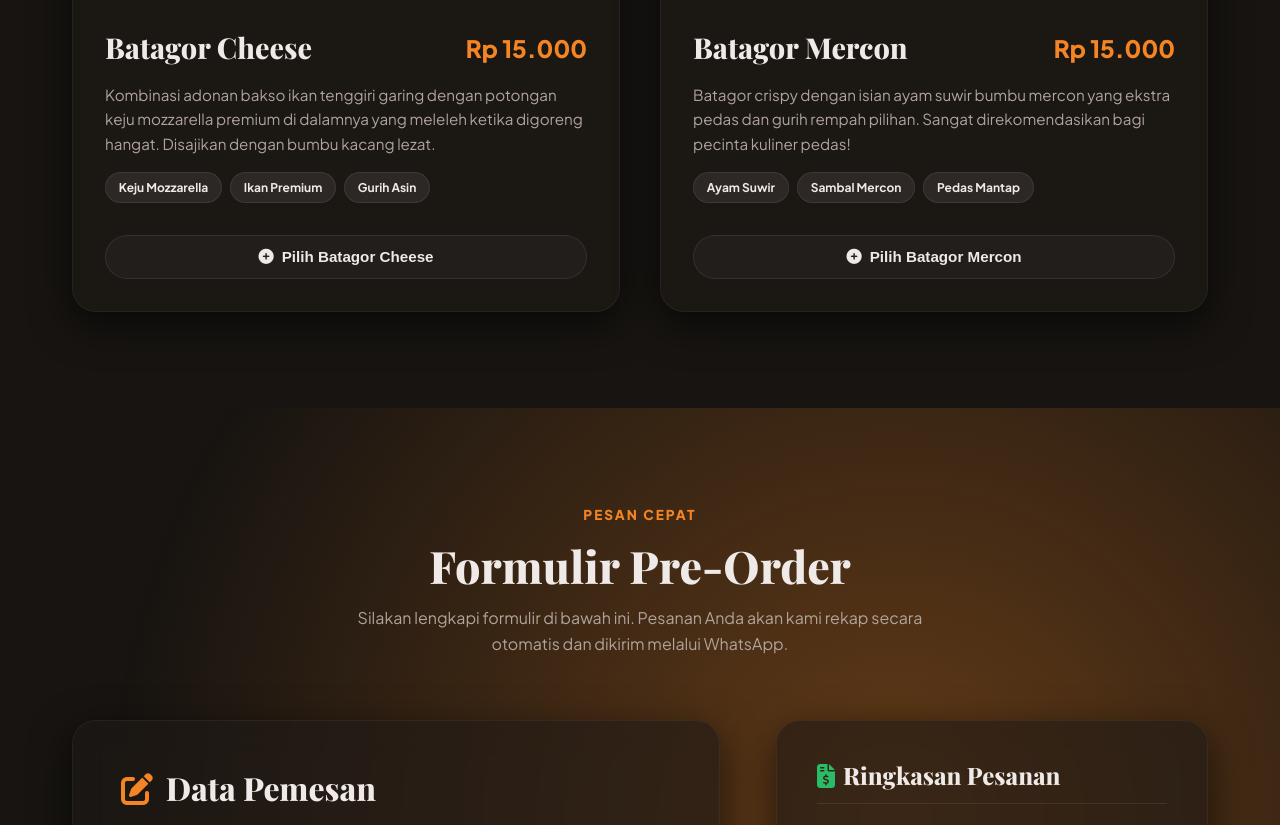
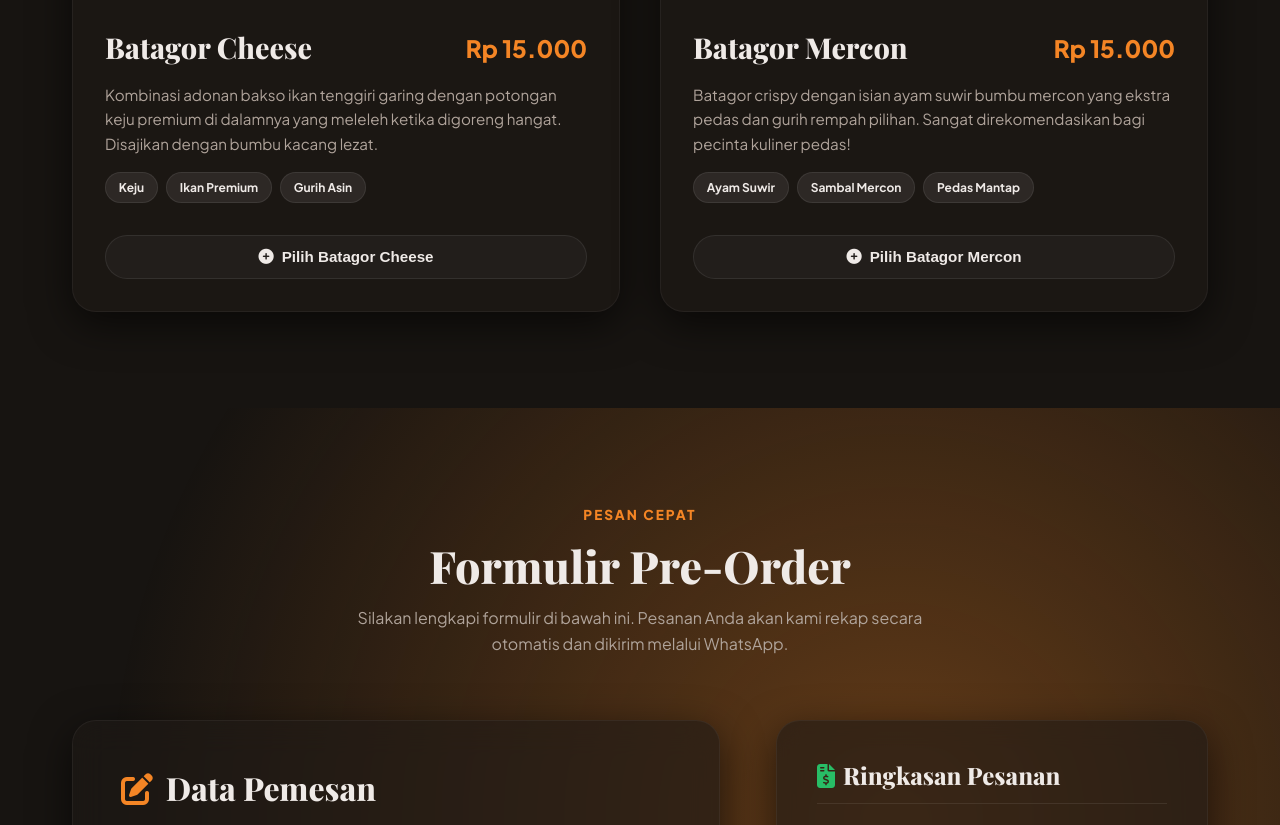
Before and after one commit to volkieee/tes-apk_batagor, a plain HTML site: page index.html in a window 1280 px wide. Shown: the part 1516-2341 px from the top of the page. Drawn offline with nearby package versions, Linux system fonts and the light colour scheme; a web font is replaced by a local one.

Commit message:
update code

```diff
--- a/index.html
+++ b/index.html
@@ -149,11 +149,11 @@
                 <span class="menu-price">Rp 15.000</span>
               </div>
               <p class="menu-desc">
-                Kombinasi adonan bakso ikan tenggiri garing dengan potongan keju mozzarella premium di dalamnya yang
+                Kombinasi adonan bakso ikan tenggiri garing dengan potongan keju premium di dalamnya yang
                 meleleh ketika digoreng hangat. Disajikan dengan bumbu kacang lezat.
               </p>
               <div class="menu-tags">
-                <span class="tag-pill">Keju Mozzarella</span>
+                <span class="tag-pill">Keju</span>
                 <span class="tag-pill">Ikan Premium</span>
                 <span class="tag-pill">Gurih Asin</span>
               </div>
```
